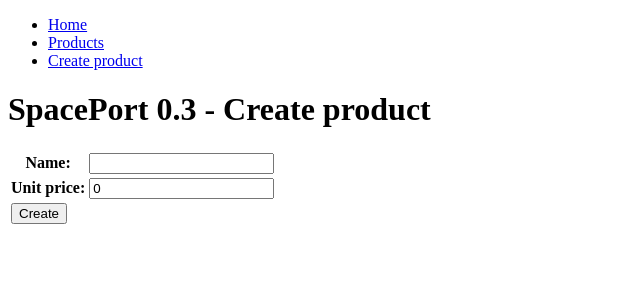
After one commit to balazs-matyassy/spaceport_bk, a Flask app: page /products/create in a window 1280 px wide. The commit adds this page. Shown: the top 300 px of the page, without its empty margins (0-640 px from the left). Run offline with Flask 2, Linux system fonts and the light colour scheme.

Commit message:
balazs-matyassy: create

```diff
--- a/app.py
+++ b/app.py
@@ -1,8 +1,8 @@
 import os
 
-from flask import Flask, render_template
+from flask import Flask, render_template, request, redirect, url_for
 
-from repository.products import load_all_products, setup_products
+from repository.products import load_all_products, setup_products, save_product
 
 PRODUCTS_PATH = None
 
@@ -31,5 +31,23 @@ def list_products():
     return render_template('products/list.html', products=products)
 
 
+@app.route('/products/create', methods=("GET", "POST"))
+def create_product():
+    product = {
+        'name': '',
+        'unit_price': 0
+    }
+
+    if request.method == "POST":
+        product['name'] = request.form['name']
+        product['unit_price'] = int(request.form['unit_price'])
+        save_product(PRODUCTS_PATH, product)
+
+        return redirect(url_for("list_products"))
+
+    return render_template(
+        'products/create.html', product=product)
+
+
 if __name__ == '__main__':
     app.run()
--- a/templates/home.html
+++ b/templates/home.html
@@ -2,18 +2,19 @@
 <html lang="en">
 <head>
     <meta charset="UTF-8">
-    <title>SpacePort 0.2</title>
+    <title>SpacePort 0.3</title>
 </head>
 <body>
 <nav>
     <ul>
         <li><a href="{{ url_for('home') }}">Home</a></li>
         <li><a href="{{ url_for('list_products') }}">Products</a></li>
+        <li><a href="{{ url_for('create_product') }}">Create product</a></li>
     </ul>
 </nav>
 
 <main>
-    <h1>SpacePort 0.2</h1>
+    <h1>SpacePort 0.3</h1>
     <p>Welcome!</p>
 </main>
 
--- /dev/null
+++ b/templates/products/create.html
@@ -0,0 +1,36 @@
+<!DOCTYPE html>
+<html lang="en">
+<head>
+    <meta charset="UTF-8">
+    <title>SpacePort 0.3 - Create product</title>
+</head>
+<body>
+<nav>
+    <ul>
+        <li><a href="{{ url_for('home') }}">Home</a></li>
+        <li><a href="{{ url_for('list_products') }}">Products</a></li>
+        <li><a href="{{ url_for('create_product') }}">Create product</a></li>
+    </ul>
+</nav>
+
+<main>
+    <h1>SpacePort 0.3 - Create product</h1>
+    <form method="post">
+        <table>
+            <tr>
+                <th><label for="name">Name:</label></th>
+                <td><input type="text" name="name" value="{{ product.name }}" id="name"></td>
+            </tr>
+            <tr>
+                <th><label for="unit_price">Unit price:</label></th>
+                <td><input type="number" name="unit_price" value="{{ product.unit_price }}" id="unit_price"></td>
+            </tr>
+            <tr>
+                <td colspan="2"><button type="submit">Create</button></td>
+            </tr>
+        </table>
+    </form>
+</main>
+
+</body>
+</html>
--- a/templates/products/list.html
+++ b/templates/products/list.html
@@ -2,18 +2,19 @@
 <html lang="en">
 <head>
     <meta charset="UTF-8">
-    <title>SpacePort 0.2 - Products</title>
+    <title>SpacePort 0.3 - Products</title>
 </head>
 <body>
 <nav>
     <ul>
         <li><a href="{{ url_for('home') }}">Home</a></li>
         <li><a href="{{ url_for('list_products') }}">Products</a></li>
+        <li><a href="{{ url_for('create_product') }}">Create product</a></li>
     </ul>
 </nav>
 
 <main>
-    <h1>SpacePort 0.2 - Products</h1>
+    <h1>SpacePort 0.3 - Products</h1>
     <table>
         <thead>
         <tr>
```
